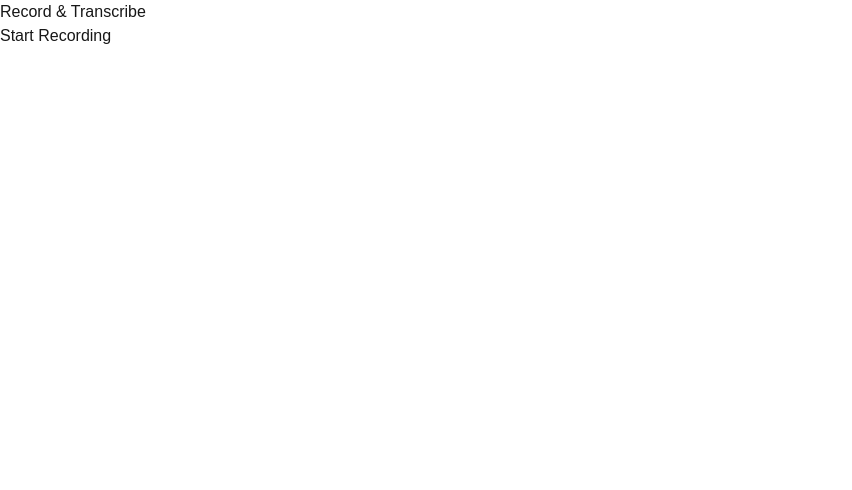
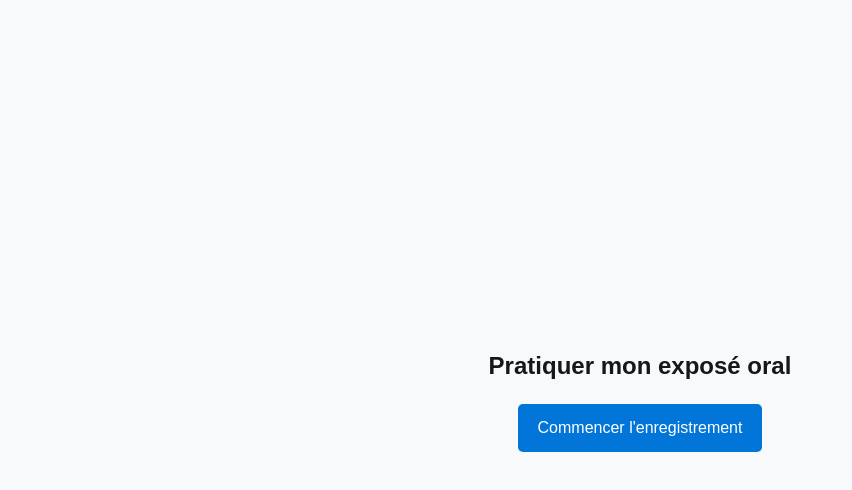
Before and after one commit to LoiseauCodeur/LPI3-UEL304-Groupe3-sujet18, a Next.js app: page / in a window 1280 px wide. Shown: the top 490 px of the page, without its empty margins (0-852 px from the left). Built offline with nearby package versions, Linux system fonts and the light colour scheme.

Commit message:
expose oral whisper+chatgpt

```diff
--- a/app/page.tsx
+++ b/app/page.tsx
@@ -5,193 +5,7 @@ import Recorder from "@/components/Recorder";
 export default function Home() {
   return (
     <div>
-      <h1>Record & Transcribe</h1>
       <Recorder />
     </div>
   );
 }
-
-
-// "use client";
-
-// import { useState, useEffect } from "react";
-// import RecordRTC from "recordrtc";
-
-// export default function Home() {
-//   const [hydrated, setHydrated] = useState(false);
-//   const [input, setInput] = useState("");
-//   const [response, setResponse] = useState("");
-//   const [loading, setLoading] = useState(false);
-//   const [error, setError] = useState<string | null>(null);
-//   const [recorder, setRecorder] = useState<RecordRTC | null>(null);
-
-//   useEffect(() => {
-//     setHydrated(true);
-//   }, []);
-
-//   if (!hydrated) return null;
-
-//   // 🎤 Start Recording
-//   const startRecording = async () => {
-//     const stream = await navigator.mediaDevices.getUserMedia({ audio: true });
-//     const newRecorder = new RecordRTC(stream, { type: "audio" });
-//     newRecorder.startRecording();
-//     setRecorder(newRecorder);
-//   };
-
-//   // 🛑 Stop Recording and Transcribe
-//   const stopRecording = async () => {
-//     if (!recorder) return;
-
-//     recorder.stopRecording(async () => {
-//       const blob = recorder.getBlob();
-//       const formData = new FormData();
-//       formData.append("audio", blob, "audio.webm");
-
-//       setLoading(true);
-//       setError(null);
-
-//       try {
-//         const res = await fetch("/api/transcribe", {
-//           method: "POST",
-//           body: formData,
-//         });
-
-//         const data = await res.json();
-//         if (!res.ok) throw new Error(data.error || "Transcription failed");
-
-//         setInput(data.transcription); // Set transcribed text as input
-//       } catch (err) {
-//         setError(err instanceof Error ? err.message : "An unexpected error occurred");
-//       } finally {
-//         setLoading(false);
-//       }
-//     });
-//   };
-
-//   // 📨 Send Message to AI
-//   const handleSubmit = async (e: React.FormEvent<HTMLFormElement>) => {
-//     e.preventDefault();
-//     setLoading(true);
-//     setError(null);
-
-//     try {
-//       const res = await fetch("/api/chat", {
-//         method: "POST",
-//         headers: { "Content-Type": "application/json" },
-//         body: JSON.stringify({ userInput: input }),
-//       });
-
-//       const data = await res.json();
-//       if (!res.ok) throw new Error(data.error || "Something went wrong");
-
-//       setResponse(data.message);
-//     } catch (err) {
-//       setError(err instanceof Error ? err.message : "An unexpected error occurred");
-//     } finally {
-//       setLoading(false);
-//     }
-//   };
-
-//   return (
-//     <div style={{ maxWidth: "600px", margin: "auto", padding: "20px" }}>
-//       <h1>Chat with AI</h1>
-
-//       <button onMouseDown={startRecording} onMouseUp={stopRecording} style={{ padding: "10px", marginBottom: "10px" }}>
-//         🎤 Hold to Speak
-//       </button>
-
-//       <form onSubmit={handleSubmit}>
-//         <input
-//           type="text"
-//           value={input}
-//           onChange={(e) => setInput(e.target.value)}
-//           placeholder="Enter your message..."
-//           required
-//           style={{ width: "100%", padding: "10px", marginBottom: "10px" }}
-//         />
-//         <button type="submit" disabled={loading} style={{ padding: "10px 20px" }}>
-//           {loading ? "Thinking..." : "Send"}
-//         </button>
-//       </form>
-
-//       {error && <p style={{ color: "red" }}>{error}</p>}
-//       {response && (
-//         <div style={{ marginTop: "20px", padding: "10px", border: "1px solid #ddd" }}>
-//           <strong>AI Response:</strong>
-//           <p>{response}</p>
-//         </div>
-//       )}
-//     </div>
-//   );
-// }
-
-
-// "use client";
-
-// import { useState, useEffect } from "react";
-
-// export default function Home() {
-//   const [hydrated, setHydrated] = useState(false);
-//   const [input, setInput] = useState("");
-//   const [response, setResponse] = useState("");
-//   const [loading, setLoading] = useState(false);
-//   const [error, setError] = useState<string|null>(null);
-
-//   useEffect(() => {
-//     setHydrated(true);
-//   }, []);
-
-//   if (!hydrated) return null;
-
-//   const handleSubmit = async (e:React.FormEvent<HTMLFormElement>) => {
-//     e.preventDefault();
-//     setLoading(true);
-//     setError(null);
-
-//     try {
-//       const res = await fetch("/api/chat", {
-//         method: "POST",
-//         headers: { "Content-Type": "application/json" },
-//         body: JSON.stringify({ userInput: input }),
-//       });
-
-//       const data = await res.json();
-
-//       if (!res.ok) throw new Error(data.error || "Une erreur est survenue");
-
-//       setResponse(data.message);
-//     } catch (err) {
-//       setError(err instanceof Error ? err.message : "Une erreur inattendue s'est produite");
-//     } finally {
-//       setLoading(false);
-//     }
-//   };
-
-//   return (
-//     <div style={{ maxWidth: "600px", margin: "auto", padding: "20px" }}>
-//       <h1>Discuter avec l'IA</h1>
-//       <form onSubmit={handleSubmit}>
-//         <input
-//           type="text"
-//           value={input}
-//           onChange={(e) => setInput(e.target.value)}
-//           placeholder="Entrez votre message..."
-//           required
-//           style={{ width: "100%", padding: "10px", marginBottom: "10px" }}
-//         />
-//         <button type="submit" disabled={loading} style={{ padding: "10px 20px" }}>
-//           {loading ? "Réflexion en cours..." : "Envoyer"}
-//         </button>
-//       </form>
-
-//       {error && <p style={{ color: "red" }}>{error}</p>}
-//       {response && (
-//         <div style={{ marginTop: "20px", padding: "10px", border: "1px solid #ddd" }}>
-//           <strong>Réponse de l'IA :</strong>
-//           <p>{response}</p>
-//         </div>
-//       )}
-//     </div>
-//   );
-// }
--- a/components/Recorder.tsx
+++ b/components/Recorder.tsx
@@ -2,12 +2,17 @@ import { useState, useRef } from "react";
 
 export default function Recorder() {
   const [isRecording, setIsRecording] = useState<boolean>(false);
+  const [transcription, setTranscription] = useState<string | null>(null);
+  const [aiResponse, setAiResponse] = useState<string | null>(null);
+  const [isLoading, setIsLoading] = useState<boolean>(false);
   const mediaRecorderRef = useRef<MediaRecorder | null>(null);
   const chunksRef = useRef<Blob[]>([]);
 
   // Start Recording
   const startRecording = async () => {
     console.log("🎤 Starting recording...");
+    setTranscription(null);
+    setAiResponse(null);
     const stream = await navigator.mediaDevices.getUserMedia({ audio: true });
     const mediaRecorder = new MediaRecorder(stream);
 
@@ -23,6 +28,7 @@ export default function Recorder() {
       chunksRef.current = [];
 
       console.log("📤 Sending audio to backend...");
+      setIsLoading(true);
       await sendAudioToBackend(audioBlob);
     };
 
@@ -51,17 +57,109 @@ export default function Recorder() {
       });
 
       const data = await response.json();
-      console.log("✅ Transcription response:", data);
+      console.log("✅ Transcription received:", data);
+
+      if (response.ok && data.text) {
+        setTranscription(data.text);
+        await sendTranscriptionToAI(data.text);
+      } else {
+        setTranscription("⚠️ Failed to transcribe audio.");
+        setIsLoading(false);
+      }
     } catch (error) {
       console.error("❌ Error sending audio to backend:", error);
+      setTranscription("⚠️ Error processing request.");
+      setIsLoading(false);
+    }
+  };
+
+  // Send transcription to ChatGPT API
+  const sendTranscriptionToAI = async (text: string) => {
+    try {
+      console.log("📡 Sending transcription to /api/chat...");
+      const response = await fetch("/api/chat", {
+        method: "POST",
+        headers: { "Content-Type": "application/json" },
+        body: JSON.stringify({ transcription: text }),
+      });
+
+      const data = await response.json();
+      console.log("💬 ChatGPT Response:", data);
+
+      if (response.ok && data.reply) {
+        setAiResponse(data.reply);
+      } else {
+        setAiResponse("⚠️ No response from AI.");
+      }
+    } catch (error) {
+      console.error("❌ Error sending transcription to AI:", error);
+      setAiResponse("⚠️ Error processing AI request.");
+    } finally {
+      setIsLoading(false);
     }
   };
 
   return (
-    <div>
-      <button onClick={isRecording ? stopRecording : startRecording}>
-        {isRecording ? "Stop Recording (Sending to Whisper...)" : "Start Recording"}
+    <div style={styles.container}>
+      <h1 style={styles.title}>Pratiquer mon exposé oral</h1>
+      <button
+        onClick={isRecording ? stopRecording : startRecording}
+        style={{
+          ...styles.button,
+          backgroundColor: isRecording ? "#d9534f" : "#0275d8",
+        }}
+      >
+        {isRecording ? "Arrêter l'enregistrement" : "Commencer l'enregistrement"}
       </button>
+      {isLoading && <p style={styles.loading}>⏳ Traitement en cours...</p>}
+      {aiResponse && <p style={styles.aiResponse}>{aiResponse}</p>}
     </div>
   );
 }
+
+// Styles
+const styles = {
+  container: {
+    display: "flex",
+    flexDirection: "column" as const,
+    alignItems: "center",
+    justifyContent: "center",
+    height: "100vh",
+    fontFamily: "Arial, sans-serif",
+    backgroundColor: "#f8f9fa",
+    textAlign: "center" as const,
+  },
+  title: {
+    fontSize: "24px",
+    fontWeight: "bold",
+    marginBottom: "20px",
+  },
+  button: {
+    fontSize: "16px",
+    padding: "12px 20px",
+    borderRadius: "5px",
+    color: "#fff",
+    border: "none",
+    cursor: "pointer",
+    transition: "background-color 0.3s",
+  },
+  loading: {
+    marginTop: "15px",
+    fontSize: "14px",
+    color: "#6c757d",
+  },
+  transcription: {
+    marginTop: "20px",
+    fontSize: "16px",
+    fontWeight: "bold",
+    color: "#343a40",
+    maxWidth: "80%",
+  },
+  aiResponse: {
+    marginTop: "15px",
+    fontSize: "16px",
+    fontStyle: "italic",
+    color: "#17a2b8",
+    maxWidth: "80%",
+  },
+};
--- /dev/null
+++ b/config/prompts.js
@@ -0,0 +1,15 @@
+const prompts = {
+    studentOralPresentation: `
+    **Rôle et objectif**
+    Tu es un coach expert en prise de parole en public et un enseignant universitaire maîtrisant toutes les matières.
+    Ton but est de m’aider à perfectionner mon exposé en m’offrant un retour précis et constructif.
+
+    **Retour attendu**
+    - **Points forts** – Identifie les éléments bien réussis : structure, clarté, fluidité, impact du message, arguments convaincants, etc.
+    - **Corrections** – Repère et corrige les erreurs factuelles, grammaticales ou de formulation.
+    - **Axes d’amélioration** – Propose des pistes concrètes pour renforcer mon exposé, par exemple en affinant les arguments, en améliorant la clarté, ou en travaillant sur le ton et la dynamique.
+    - **Évaluation** – Donne une note sur 10 en fonction de la qualité globale du contenu et de la présentation.
+    `,
+  };
+
+  export default prompts;
--- a/pages/api/chat.ts
+++ b/pages/api/chat.ts
@@ -1,11 +1,19 @@
 import type { NextApiRequest, NextApiResponse } from "next";
+import prompts from "../../config/prompts";
 
 export default async function handler(req: NextApiRequest, res: NextApiResponse) {
-  const { userInput } = req.body as { userInput?: string };
+  const { transcription } = req.body as { transcription?: string };
 
-  if (!userInput) {
+  if (!transcription) {
     return res.status(400).json({ error: "Input is required" });
   }
+
+  const prompt = prompts.studentOralPresentation;
+  const messages = [
+    { role: "system", content: prompt },
+    { role: "user", content: transcription }
+  ];
+
 
   try {
     const response = await fetch("https://api.openai.com/v1/chat/completions", {
@@ -16,7 +24,7 @@ export default async function handler(req: NextApiRequest, res: NextApiResponse)
       },
       body: JSON.stringify({
         model: "gpt-3.5-turbo",
-        messages: [{ role: "user", content: userInput }],
+        messages,
       }),
     });
 
@@ -26,7 +34,7 @@ export default async function handler(req: NextApiRequest, res: NextApiResponse)
       return res.status(500).json({ error: "No response from OpenAI" });
     }
 
-    return res.status(200).json({ message: data.choices[0].message.content });
+    return res.status(200).json({ reply: data.choices[0].message.content });
   } catch (error) {
     return res.status(500).json({ error: "Failed to fetch response" });
   }
--- a/pages/api/transcribe.js
+++ b/pages/api/transcribe.js
@@ -60,7 +60,7 @@ export default async function handler(req, res) {
         },
       });
 
-      console.log("✅ OpenAI API response:", response.data);
+      console.log("✅ Whisper API response:", response.data);
       return res.status(200).json(response.data);
 
     } catch (error) {
```
